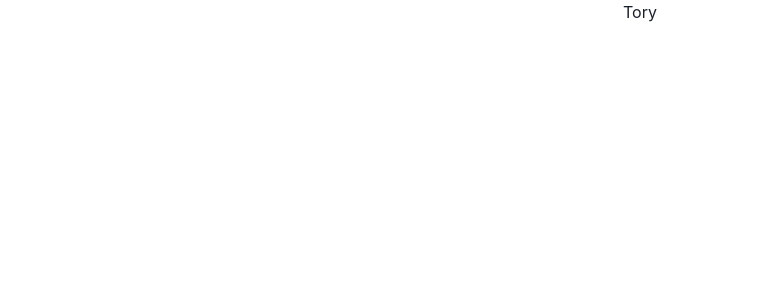
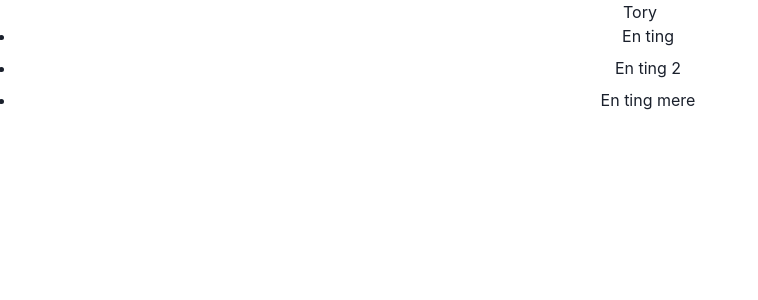
Before and after one commit to ITViking/tory-frontend, a React (Create React App) app: page / in a window 1280 px wide. Shown: the top 300 px of the page, without its empty margins (0-758 px from the left). Built offline with nearby package versions, Linux system fonts and the light colour scheme.

Commit message:
first take on list ui

```diff
--- a/src/App.tsx
+++ b/src/App.tsx
@@ -1,9 +1,19 @@
 import './App.css';
+import {
+  List,
+  ListItem,
+  UnorderedList,
+} from '@chakra-ui/react'
 
 function App() {
   return (
     <div className='App'>
       <h1>Tory</h1>
+      <UnorderedList spacing={2}>
+        <ListItem>En ting</ListItem>
+        <ListItem>En ting 2</ListItem>
+        <ListItem>En ting mere</ListItem>
+      </UnorderedList>
     </div>
   );
 }
```
